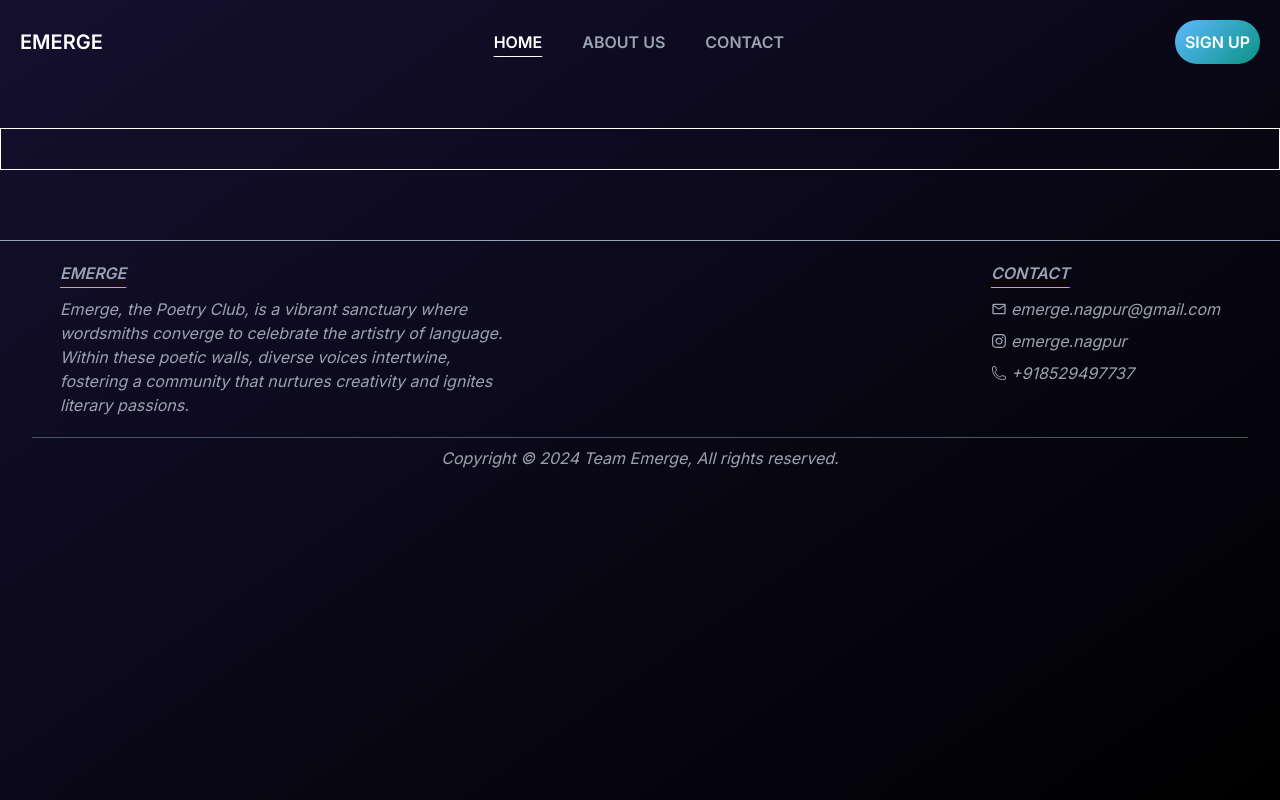
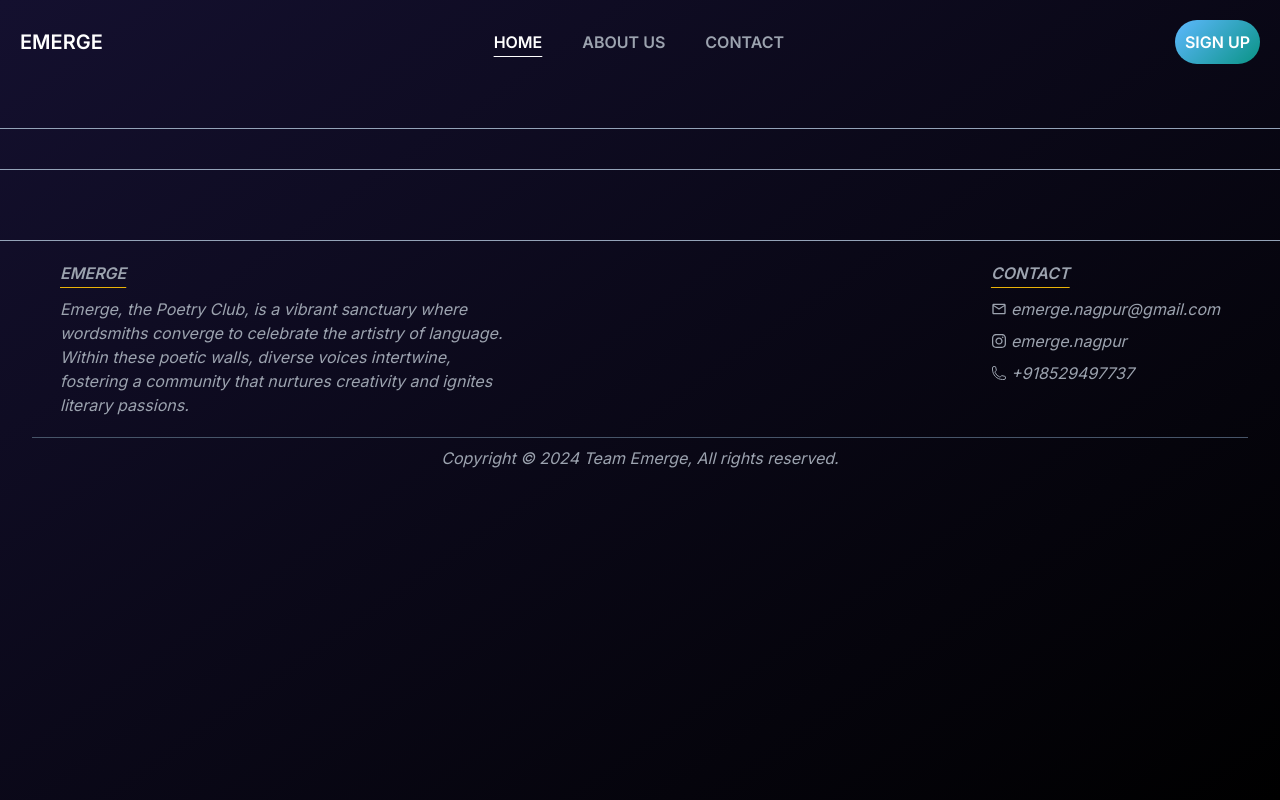
Before and after one commit to ShiwaliKarn/emerge, a Next.js app: page / in a window 1280 px wide. Built offline with nearby package versions, Linux system fonts and the light colour scheme; no server answers.

Commit message:
text slider update

```diff
--- a/app/page.js
+++ b/app/page.js
@@ -7,12 +7,14 @@ const Home = () => {
         <marquee
           behavior="scroll"
           direction="left"
-          scrollamount="15"
-          className="text-white uppercase font-bold tracking-widest border border-white p-2 italic"
+          scrollamount="10"
+          className="text-white uppercase font-bold tracking-widest border-y border-slate-400 p-2 italic"
         >
-          Register now for our new event!!!&nbsp;&nbsp;Register now for our new
-          event!!!&nbsp;&nbsp; Register now for our new event!!!&nbsp;&nbsp;
-          Register now for our new event!!!
+          Register now for our new
+          event!!!&nbsp;&nbsp;&nbsp;&nbsp;&nbsp;&nbsp;&nbsp;&nbsp;&nbsp;&nbsp;
+          &nbsp;&nbsp;&nbsp;&nbsp;&nbsp;&nbsp; Register now for our new
+          event!!!&nbsp;&nbsp; &nbsp;&nbsp;&nbsp;&nbsp;&nbsp;&nbsp;&nbsp;&nbsp;
+          &nbsp;&nbsp;&nbsp;&nbsp;&nbsp;&nbsp; Register now for our new event!!!
         </marquee>
       </Link>
     </div>
```
